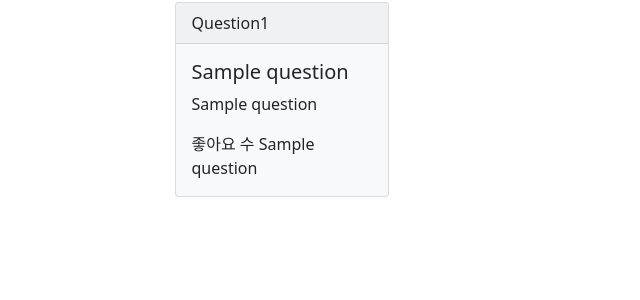
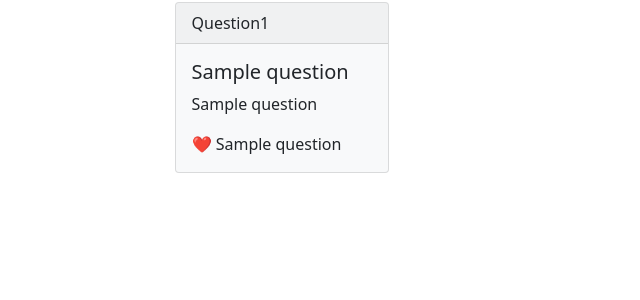
Before and after one commit to ParkSoyun/Chapter01_Dev_Interview, a Flask app: template templates/my-question.html in a window 1280 px wide. Shown: the part 246-546 px from the top of the page, without its empty margins (0-640 px from the left). Run offline with Flask 2, Linux system fonts and the light colour scheme; the template is opened without the code that fills it: most values are stand-ins (such as "Sample title", 1, 10 or a date in 2020); parts of the project's set-up code (start-up, migrations or seed data) failed here and were passed over; some libraries are stand-ins or nearby versions.

Commit message:
UPDATE my-page.html

```diff
--- a/templates/my-question.html
+++ b/templates/my-question.html
@@ -26,7 +26,7 @@
                 <div class="card-body">
                     <h5 class="card-title">{{ question[1] }}</h5>
                     <p class="card-text">{{ question[2] }}</p>
-                    <p class="card-text">좋아요 수 {{ question[3] }}</p>
+                    <p class="card-text">❤️ {{ question[3] }}</p>
                 </div>
             </div>
         </div>
```
